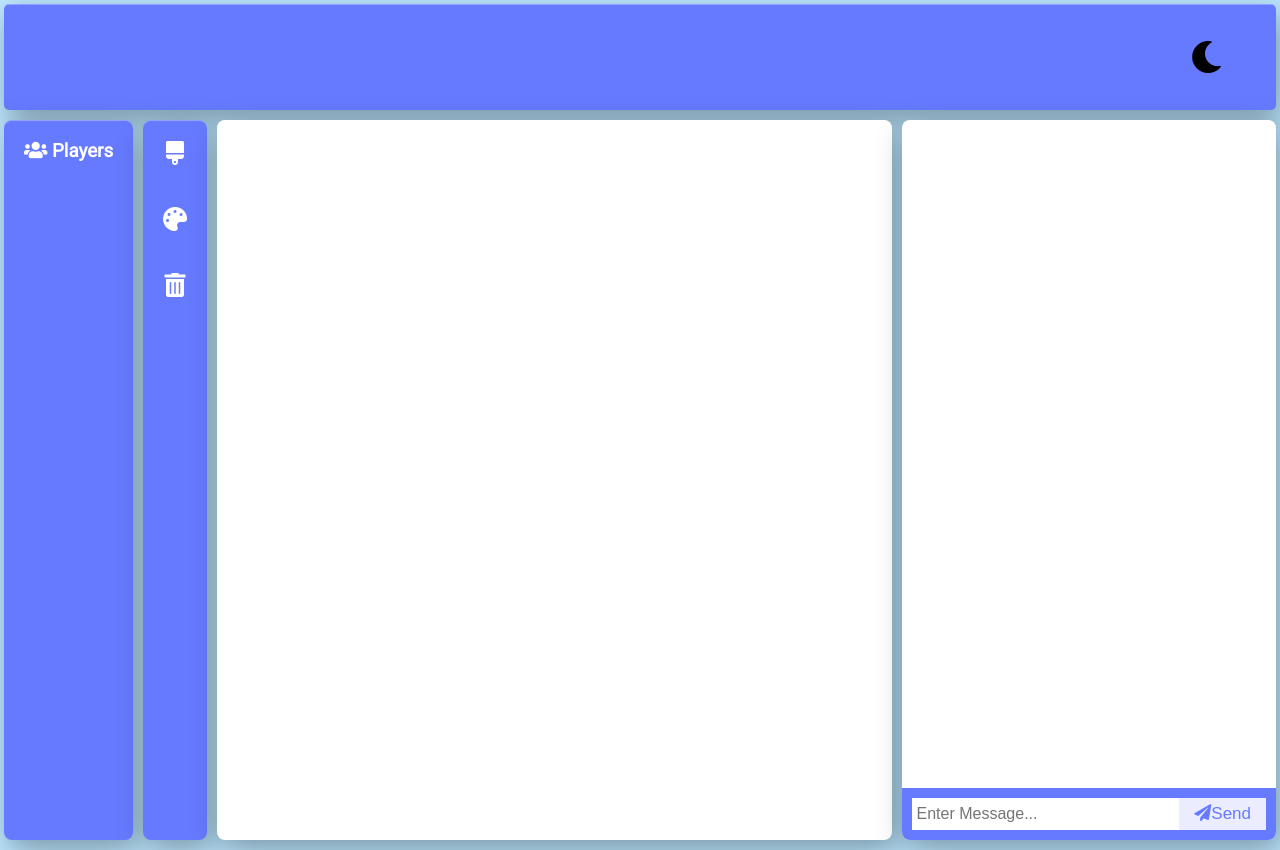
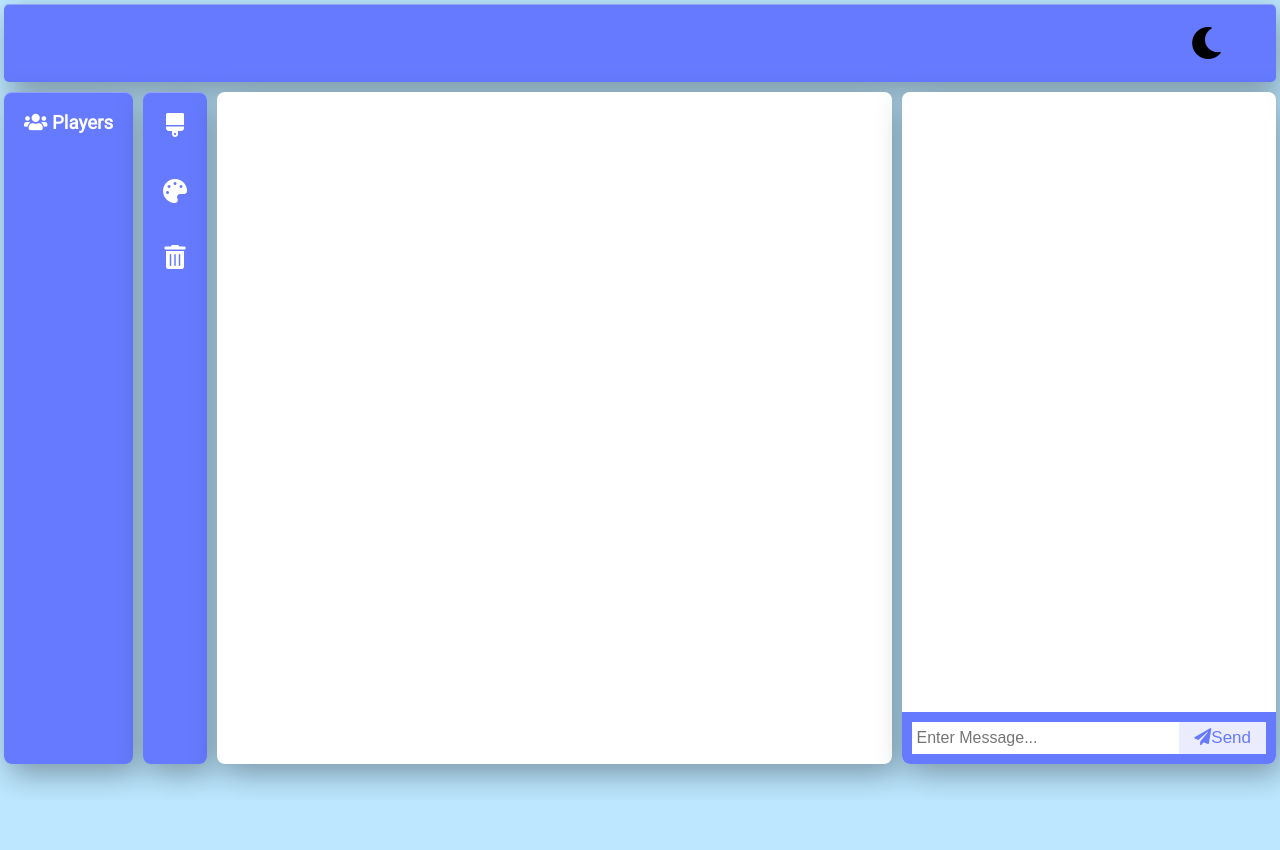
Before and after one commit to The-modest-AI/CanvasProto, a website: page public/index.html in a window 1280 px wide. After the commit the page ends 800 px from the top, so only its background shows below. Drawn offline with nearby package versions, Linux system fonts and the light colour scheme; no server answers.

Commit message:
Added fixed size for window

```diff
--- a/public/css/style.css
+++ b/public/css/style.css
@@ -280,13 +280,13 @@ textarea {
   flex-wrap: wrap;
   gap: 10px;
   margin: 4px 4px 10px;
-  height: 90vh;
+  height: 84vh;
 }
 
 #header {
   background-color: var(--light-color);
   color: var(--primary-color);
-  padding: 15px 25px;
+  padding: 1px 25px;
   margin: 4px 4px 10px;
   border-radius: 5px;
   justify-content: space-between;
```
